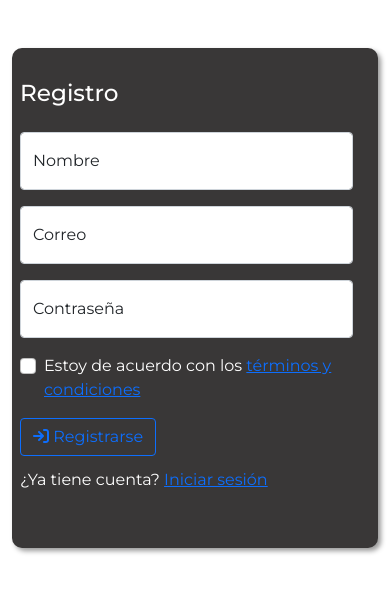
After one commit to MonoVacaciclista/Walkers, a PHP site: template pages/pgregister.php in a window 390 px wide. The commit adds this page. Shown: the top 593 px of the page. Run offline with PHP 8.4, Linux system fonts and the light colour scheme; the template is opened without the code that fills it, so the values that code supplies are empty.

```diff
--- a/pages/pglogin.php
+++ b/pages/pglogin.php
@@ -22,7 +22,7 @@
                         Entrar
                     </button>
                     <p class="mt-1 white-text m-2">
-                        ¿No tiene cuenta? <a href="">Registrarse</a>
+                        ¿No tiene cuenta? <a href="<?php echo $url;?>register.php">Registrarse</a>
                     </p>
                 </form>
             </div>
--- /dev/null
+++ b/pages/pgregister.php
@@ -0,0 +1,60 @@
+<div class="container">
+    <div class="login col-md-8 offset-md-2 mt-5">
+        <div class="row">
+            <div class="col-md-6 d-sm-none d-md-block d-none d-sm-block">
+                <img src="<?php echo $imgs; ?>imgRegister.svg" alt="">
+            </div>
+            <div class="col-md-6 mt-4 mb-5 col-sm-12">
+                <h3 class="white-text m-2">Registro</h3>
+                <form action="" method="POST">
+                    <div class="m-2">
+                        <div class="form-floating mb-3 mt-4">
+                            <input type="text" class="form-control" name="name" id="floatingInput" placeholder="John Doe" required>
+                            <label for="floatingInput">Nombre</label>
+                        </div>
+                        <div class="form-floating mb-3 mt-3">
+                            <input type="email" class="form-control" name="email" id="floatingInput" placeholder="name@example.com" required>
+                            <label for="floatingInput">Correo</label>
+                        </div>
+                        <div class="form-floating">
+                            <input type="password" class="form-control" name="password" id="floatingPassword" placeholder="Password" requiered>
+                            <label for="floatingPassword">Contraseña</label>
+                        </div>
+                        <div class="form-check mt-3">
+                            <input class="form-check-input" type="checkbox" value="" name="tyc" id="flexCheckDefault" required>
+                            <label class="form-check-label white-text" for="flexCheckDefault">
+                                Estoy de acuerdo con los <a href="">términos y condiciones</a>
+                            </label>
+                        </div>
+                    </div>
+                    <button type="submit" class="btn btn-outline-primary mt-2 m-2">
+                        <i class="fa-solid fa-arrow-right-to-bracket"></i>
+                        Registrarse
+                    </button>
+                </form>
+                <p class="mt-1 white-text m-2">
+                    ¿Ya tiene cuenta? <a href="<?php echo $url; ?>login.php">Iniciar sesión</a>
+                </p>
+
+            </div>
+        </div>
+    </div>
+</div>
+
+
+
+<?php
+    if($_POST){
+        $name = $_POST['name'];
+        $email = $_POST['email'];
+        $password = md5($_POST['password']);
+
+        if(regUser($name, $email, $password, $conn)){
+            echo 'Registro completo';
+        } else{
+            echo 'Hubo un error';
+        }
+
+    }
+
+?>
```
Also changed, not shown: config/database.php (+40 -1 lines), register.php (added, +8 -0 lines), public/imgs/blurry-gradient-haikei.svg (added), public/imgs/imgRegister.svg (added).
